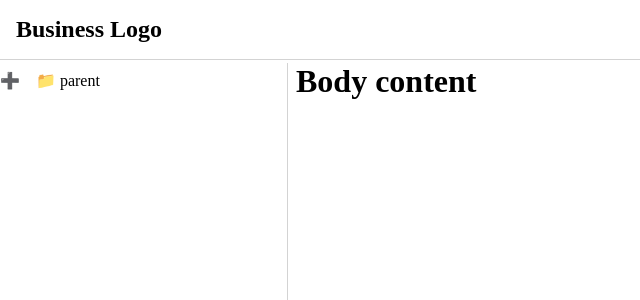
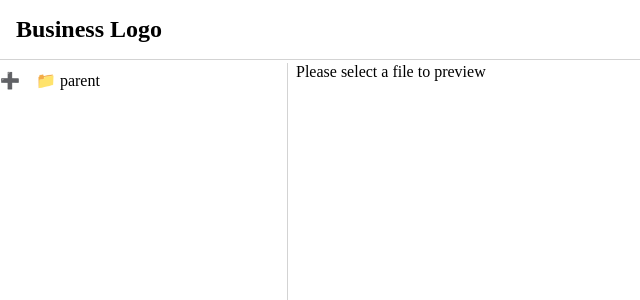
Before and after one commit to CaptainOfFlyingDutchman/jisr-reactjs, a React (Vite) app: page / in a window 1280 px wide. Shown: the top 300 px of the page, without its empty margins (0-640 px from the left). Built offline with nearby package versions, Linux system fonts and the light colour scheme; what react-file-icon would draw is missing.

Commit message:
feat: add files preview

```diff
--- a/src/App.tsx
+++ b/src/App.tsx
@@ -2,8 +2,14 @@ import "./App.css";
 import { Tree } from "./components/Tree.tsx";
 import { useEffect } from "react";
 import { useMenu } from "./components/providers/MenuProvider.tsx";
+import { useAtomValue } from "jotai";
+import { filesPreviewsAtom, selectedFileAtom } from "./atoms";
+import { FilePreview } from "./components/FilePreview";
 
 export function App() {
+  const filesPreviews = useAtomValue(filesPreviewsAtom);
+  const selectedFile = useAtomValue(selectedFileAtom);
+
   const { closeAllMenus } = useMenu();
 
   useEffect(() => {
@@ -24,7 +30,7 @@ export function App() {
         </div>
 
         <div className="content">
-          <h1>Body content</h1>
+          <FilePreview file={filesPreviews[selectedFile?.name || ""]} />
         </div>
       </div>
     </div>
--- a/src/components/File.tsx
+++ b/src/components/File.tsx
@@ -1,13 +1,16 @@
 import type { FileSystemFile } from "../data/fileSystem";
-import { useState } from "react";
 import { Menu } from "./Menu.tsx";
 import { Icons } from "./Icons.tsx";
 import { useMenu } from "./providers/MenuProvider.tsx";
+import { useAtom, useSetAtom } from "jotai";
+
+import { filesPreviewsAtom, selectedFileAtom } from "../atoms.ts";
 
 export type FileProps = { node: FileSystemFile };
 
 export function File({ node }: FileProps) {
-  const [isHighlighted, setIsHighlighted] = useState(false);
+  const setFilesPreviews = useSetAtom(filesPreviewsAtom);
+  const [selectedFile, setSelectedFile] = useAtom(selectedFileAtom);
 
   const { fileMenus, closeMenu, closeAllMenus, openMenu } = useMenu();
 
@@ -15,7 +18,7 @@ export function File({ node }: FileProps) {
     <>
       <li key={node.name}>
         <span
-          className={`file-name ${isHighlighted ? "file-highlighted" : ""}`}
+          className={`file-name ${selectedFile?.name === node.name ? "file-highlighted" : ""}`}
           onContextMenu={(e) => {
             e.preventDefault();
 
@@ -24,7 +27,8 @@ export function File({ node }: FileProps) {
           onClick={() => {
             closeAllMenus();
 
-            setIsHighlighted((prev) => !prev);
+            setFilesPreviews((prev) => ({ ...prev, [node.name]: node }));
+            setSelectedFile(() => node);
           }}
         >
           <span className="file-icon">{Icons[node.meta as string]}</span>
--- /dev/null
+++ b/src/components/FilePreview.tsx
@@ -0,0 +1,15 @@
+import { FileSystemFile } from "../data/fileSystem.ts";
+
+type FilePreviewProps = { file: FileSystemFile | null };
+
+export function FilePreview({ file }: FilePreviewProps) {
+  if (!file || file.type === "folder") {
+    return <p>Please select a file to preview</p>;
+  }
+
+  if (["svg", "img"].includes(file.meta as string)) {
+    return <img src={`/public/images/${file.name}`} alt="" />;
+  }
+
+  return <p>{file.content}</p>;
+}
--- a/src/components/providers/MenuProvider.tsx
+++ b/src/components/providers/MenuProvider.tsx
@@ -7,6 +7,7 @@ import {
 } from "react";
 
 type IdProviderFn = (id: string) => void;
+
 type NoopFn = () => void;
 
 type MenuContextValue = {
--- a/src/data/fileSystem.ts
+++ b/src/data/fileSystem.ts
@@ -4,6 +4,7 @@ export type FileSystem = FileSystemFile[];
 export type FileSystemFile = {
   type: "file" | "folder";
   name: string;
+  content?: string;
   data?: FileSystemFile[];
   meta?: string;
 };
@@ -25,6 +26,7 @@ export const fileSystem: FileSystem = [
                 type: "file",
                 meta: "js",
                 name: "index.js",
+                content: "export function getCurrentDate() {return new Date()}\n",
               },
             ],
           },
@@ -36,6 +38,7 @@ export const fileSystem: FileSystem = [
                 type: "file",
                 meta: "ts",
                 name: "index.ts",
+                content: "export type InsuranceRecords = Record<string, Insurance>\n",
               },
             ],
           },
@@ -43,6 +46,7 @@ export const fileSystem: FileSystem = [
             type: "file",
             meta: "html",
             name: "index.html",
+            content: "<!doctype html><html lang='en'><head><meta charset='UTF-8'>             <meta name='viewport' content='width=device-width, user-scalable=no, initial-scale=1.0, maximum-scale=1.0, minimum-scale=1.0'>                         <meta http-equiv='X-UA-Compatible' content='ie=edge'>             <title>Document</title></head><body> <span>index.html</span> </body></html>",
           },
           {
             type: "folder",
```
